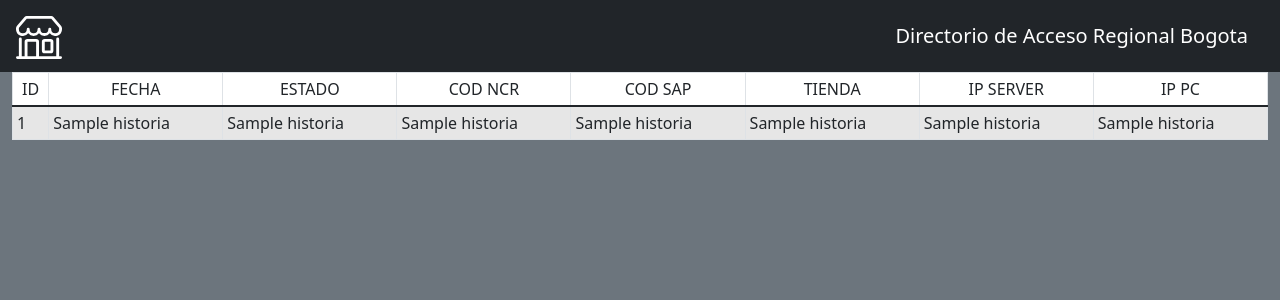
After one commit to Elian-Rodriguez/Monitor_linea_host, a Flask app: template Python/templates/listar_historial.html in a window 1280 px wide. The commit adds this page. Shown: the top 300 px of the page. Run offline with Flask 2, Linux system fonts and the light colour scheme; the template is opened without the code that fills it: most values are stand-ins (such as "Sample title", 1, 10 or a date in 2020); parts of the project's set-up code (start-up, migrations or seed data) failed here and were passed over; some libraries are stand-ins or nearby versions.

Commit message:
VISUALISAR HISTORIAL
SE CREA UN HIPERVINCULO PARA ACCEDER AL HISTORICO DE LINEA

```diff
--- a/Python/app.py
+++ b/Python/app.py
@@ -32,59 +32,60 @@ def login():
 @app.route('/search', methods=['POST'])
 def search():
     if request.method == 'POST':
-buscar = request.form['Buscador']
-data=Tienda.buscar_nombre_tienda(buscar)
+        buscar = request.form['Buscador']
+        data=Tienda.buscar_nombre_tienda(buscar)
     return render_template('Search.html', shops=data)
 
 #INDEX PARA ADMINISTRADOR  O PAGIANA DE ADMINISTRACION
 @app.route('/index_admin',  methods=['POST'])
 def index_admin():
     if request.method == 'POST':
-usuario = request.form['user']
-password = request.form['pass']
-print("usuario : " + usuario)
-print("clave : " + password)
-if (usuario == "Homero" and password == "Linux-2020"):
-    data = Tienda.listar_tiendas()
-    data_2=Tienda.listar_offline()
-    menssanges = 'Ingreso Autorizado'
-    flash(menssanges)
-    return render_template('index_admin.html', shops=data, offlines=data_2)
-else:
-    menssanges = 'Ingreso Incorrecto, Intente Nuevamente'
-    flash(menssanges)
-    return redirect(url_for('login'))
+        usuario = request.form['user']
+        password = request.form['pass']
+        print("usuario : " + usuario)
+        print("clave : " + password)
+        if (usuario == "Homero" and password == "Linux-2020"):
+            data = Tienda.listar_tiendas()
+            data_2=Tienda.listar_offline()
+            data_3=Tienda.listar_pos_server_caido()
+            menssanges = 'Ingreso Autorizado'
+            flash(menssanges)
+            return render_template('index_admin.html', shops=data, offlines=data_2, CAIDA_POS_SERVER =data_3)
+        else:
+            menssanges = 'Ingreso Incorrecto, Intente Nuevamente'
+            flash(menssanges)
+            return redirect(url_for('login'))
 
 #MENU DE CREACION DE TIENDA NUEVA
 @app.route('/add_shop', methods=['POST'])
 def add_shop():
     if request.method == 'POST':
-CODIGO_NCR = request.form['CODIGO_NCR']
-NOMBRE_TIENDA = request.form['NOMBRE_TIENDA']
-CODIGO_SAP = request.form['CODIGO_SAP']
-IP_SERVER = request.form['IP_SERVER']
-IP_PC = request.form['IP_PC']
-IP_CAMARAS = request.form['IP_CAMARAS']
-ESTADO = request.form['ESTADO']
-ABIERTA = request.form['ABIERTA']
-Tienda.agregar_tienda(CODIGO_NCR, NOMBRE_TIENDA, CODIGO_SAP, IP_SERVER, IP_PC, IP_CAMARAS, ABIERTA, ESTADO)
-menssanges = 'Store Added Satisfactorily'
-flash(menssanges)
+        CODIGO_NCR = request.form['CODIGO_NCR']
+        NOMBRE_TIENDA = request.form['NOMBRE_TIENDA']
+        CODIGO_SAP = request.form['CODIGO_SAP']
+        IP_SERVER = request.form['IP_SERVER']
+        IP_PC = request.form['IP_PC']
+        IP_CAMARAS = request.form['IP_CAMARAS']
+        ESTADO = request.form['ESTADO']
+        ABIERTA = request.form['ABIERTA']
+        Tienda.agregar_tienda(CODIGO_NCR, NOMBRE_TIENDA, CODIGO_SAP, IP_SERVER, IP_PC, IP_CAMARAS, ABIERTA, ESTADO)
+        menssanges = 'Store Added Satisfactorily'
+        flash(menssanges)
     return redirect(url_for('index'))
 
 #RETORNO DE BUSQUEDA DE TIENDA Y MENU DE EDICION
 @app.route('/update_shop/<string:CODIGO_NCR>', methods=['POST'])
 def update_shop(CODIGO_NCR):
     if request.method == 'POST':
-IP_SERVER = request.form['IP_SERVER']
-IP_PC = request.form['IP_PC']
-IP_CAMARAS = request.form['IP_CAMARAS']
-ESTADO = request.form['ESTADO']
-ABIERTA = request.form['ABIERTA']
-Tienda.actualizar_tienda(IP_SERVER, IP_PC, IP_CAMARAS, ABIERTA, ESTADO, CODIGO_NCR)
-menssanges = 'Store Update Satisfactorily'
-flash(menssanges)
-return redirect(url_for('index'))
+        IP_SERVER = request.form['IP_SERVER']
+        IP_PC = request.form['IP_PC']
+        IP_CAMARAS = request.form['IP_CAMARAS']
+        ESTADO = request.form['ESTADO']
+        ABIERTA = request.form['ABIERTA']
+        Tienda.actualizar_tienda(IP_SERVER, IP_PC, IP_CAMARAS, ABIERTA, ESTADO, CODIGO_NCR)
+        menssanges = 'Store Update Satisfactorily'
+        flash(menssanges)
+        return redirect(url_for('index'))
 
 #ACTUALIZACION DE TIENSA SOLO PERMITE IP Y ESTADO
 @app.route('/edit_shop/<string:CODIGO_NCR>')
@@ -102,8 +103,12 @@ def delete_shop(CODIGO_NCR):
     menssanges = 'Store Removed Satisfactorily'
     flash(menssanges)
     return redirect(url_for('index'))
+@app.route('/listar_historial')
+def listar_historial():
+    data = Tienda.listar_historial()
+    return render_template('listar_historial.html',historial=data)
 
 
 if __name__ == '__main__':
-    app.run(port=3000, host="0.0.0.0", debug=True)
+    app.run(port=3030, host="0.0.0.0", debug=True)
     #app.run(port=3030, host="0.0.0.0", debug=True)
--- a/Python/static/js/main.js
+++ b/Python/static/js/main.js
@@ -4,7 +4,7 @@ if(btnDelete) {
   btnArray.forEach((btn) => {
     btn.addEventListener('click', (e) => {
       if(!confirm('Are you sure you want to delete it?')){
-e.preventDefault();
+        e.preventDefault();
       }
     });
   })
--- a/Python/templates/layout.html
+++ b/Python/templates/layout.html
@@ -15,12 +15,13 @@
     <!-- NAVIGATION  -->
     <nav class="navbar navbar-dark bg-dark">
       <a class="navbar-brand" href="/"> <svg xmlns="http://www.w3.org/2000/svg" width="46" height="46" fill="currentColor" class="bi bi-shop" viewBox="0 0 16 16">
-<path d="M2.97 1.35A1 1 0 0 1 3.73 1h8.54a1 1 0 0 1 .76.35l2.609 3.044A1.5 1.5 0 0 1 16 5.37v.255a2.375 2.375 0 0 1-4.25 1.458A2.371 2.371 0 0 1 9.875 8 2.37 2.37 0 0 1 8 7.083 2.37 2.37 0 0 1 6.125 8a2.37 2.37 0 0 1-1.875-.917A2.375 2.375 0 0 1 0 5.625V5.37a1.5 1.5 0 0 1 .361-.976l2.61-3.045zm1.78 4.275a1.375 1.375 0 0 0 2.75 0 .5.5 0 0 1 1 0 1.375 1.375 0 0 0 2.75 0 .5.5 0 0 1 1 0 1.375 1.375 0 1 0 2.75 0V5.37a.5.5 0 0 0-.12-.325L12.27 2H3.73L1.12 5.045A.5.5 0 0 0 1 5.37v.255a1.375 1.375 0 0 0 2.75 0 .5.5 0 0 1 1 0zM1.5 8.5A.5.5 0 0 1 2 9v6h1v-5a1 1 0 0 1 1-1h3a1 1 0 0 1 1 1v5h6V9a.5.5 0 0 1 1 0v6h.5a.5.5 0 0 1 0 1H.5a.5.5 0 0 1 0-1H1V9a.5.5 0 0 1 .5-.5zM4 15h3v-5H4v5zm5-5a1 1 0 0 1 1-1h2a1 1 0 0 1 1 1v3a1 1 0 0 1-1 1h-2a1 1 0 0 1-1-1v-3zm3 0h-2v3h2v-3z"/>
+        <path d="M2.97 1.35A1 1 0 0 1 3.73 1h8.54a1 1 0 0 1 .76.35l2.609 3.044A1.5 1.5 0 0 1 16 5.37v.255a2.375 2.375 0 0 1-4.25 1.458A2.371 2.371 0 0 1 9.875 8 2.37 2.37 0 0 1 8 7.083 2.37 2.37 0 0 1 6.125 8a2.37 2.37 0 0 1-1.875-.917A2.375 2.375 0 0 1 0 5.625V5.37a1.5 1.5 0 0 1 .361-.976l2.61-3.045zm1.78 4.275a1.375 1.375 0 0 0 2.75 0 .5.5 0 0 1 1 0 1.375 1.375 0 0 0 2.75 0 .5.5 0 0 1 1 0 1.375 1.375 0 1 0 2.75 0V5.37a.5.5 0 0 0-.12-.325L12.27 2H3.73L1.12 5.045A.5.5 0 0 0 1 5.37v.255a1.375 1.375 0 0 0 2.75 0 .5.5 0 0 1 1 0zM1.5 8.5A.5.5 0 0 1 2 9v6h1v-5a1 1 0 0 1 1-1h3a1 1 0 0 1 1 1v5h6V9a.5.5 0 0 1 1 0v6h.5a.5.5 0 0 1 0 1H.5a.5.5 0 0 1 0-1H1V9a.5.5 0 0 1 .5-.5zM4 15h3v-5H4v5zm5-5a1 1 0 0 1 1-1h2a1 1 0 0 1 1 1v3a1 1 0 0 1-1 1h-2a1 1 0 0 1-1-1v-3zm3 0h-2v3h2v-3z"/>
       </svg> </a><a class="navbar-brand" href="/login">Directorio de Acceso Regional Bogota</a>
     </nav>
 
     <div class="container-fluid">
       {% block body %}
+
       {% endblock %}
     </div>
 
--- /dev/null
+++ b/Python/templates/listar_historial.html
@@ -0,0 +1,45 @@
+{% extends "layout.html" %}
+{% block body %}
+
+<table class="table table-striped table-hover table-bordered table-sm bg-white">
+    <thead>
+        <tr>
+
+        </tr>
+        <tr>
+
+            <td class=" text-center">ID</td>
+            <td class="text-center">FECHA</td>
+            <td class="text-center">ESTADO</td>
+            <td class=" text-center">COD  NCR</td>
+            <td class=" text-center">COD  SAP</td>
+            <td class=" text-center">TIENDA</td>
+            <td class=" text-center">IP SERVER</td>
+            <td class=" text-center">IP PC</td>
+
+
+            </tr>
+        </thead>
+        <tbody>
+          {% for historia in historial %}
+                <tr>
+                  <td>{{historia.0}}</td>
+                  <td>{{historia.1}}</td>
+                  <td>{{historia.2}}</td>
+                  <td>{{historia.3}}</td>
+                  <td>{{historia.4}}</td>
+                  <td>{{historia.5}}</td>
+                  <td>{{historia.6}}</td>
+                  <td>{{historia.7}}</td>
+
+
+
+                 </tr>
+          {% endfor %}
+
+
+        </tbody>
+
+        </table>
+      </div>
+{% endblock %}
```
Also changed, not shown: Python/Tienda.py (+38 -16 lines), Python/templates/index.html (+7 -6 lines), Python/templates/index_admin.html (+40 -4 lines), Python/templates/Search.html (indentation only), Python/templates/login.html (indentation only), 1 other file.
